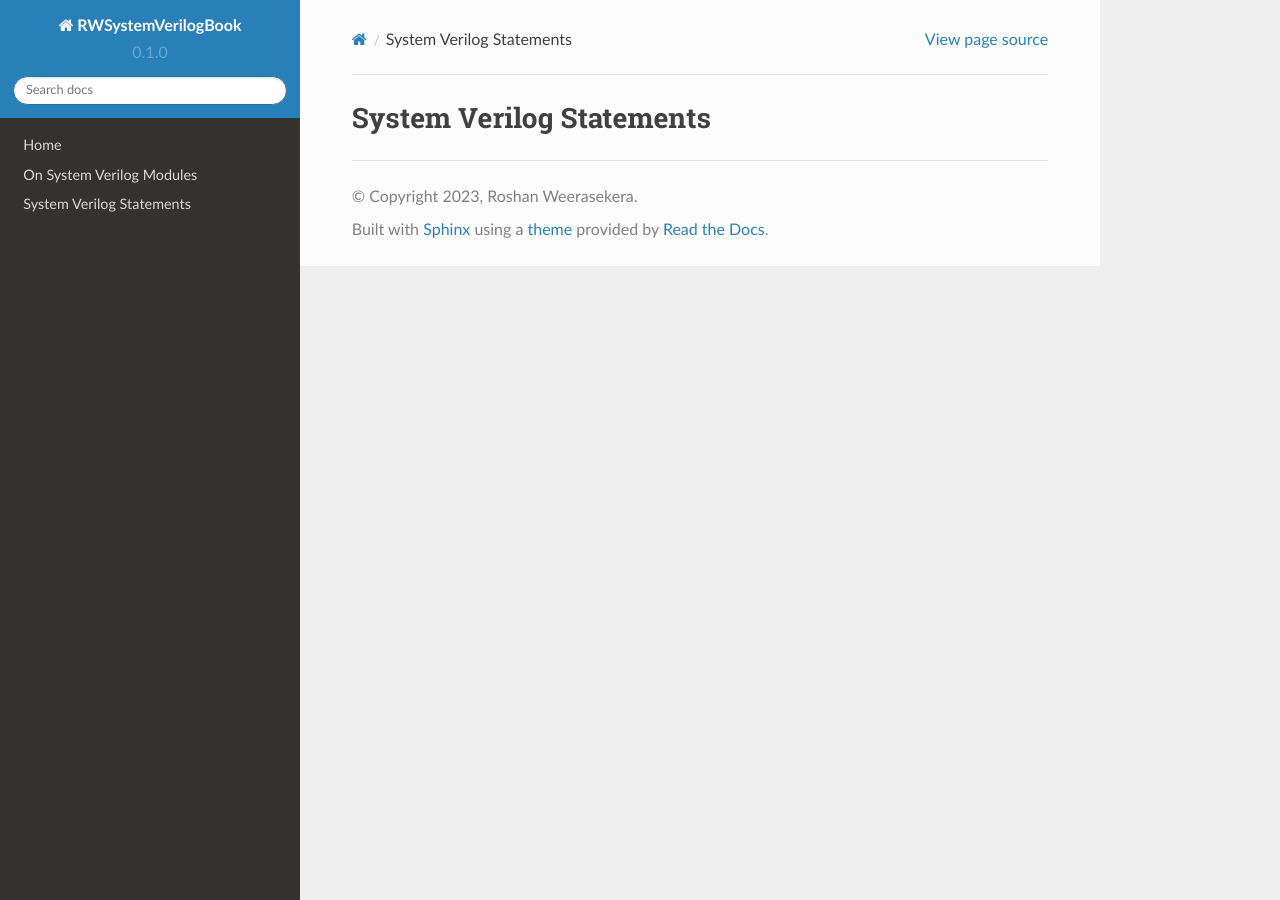
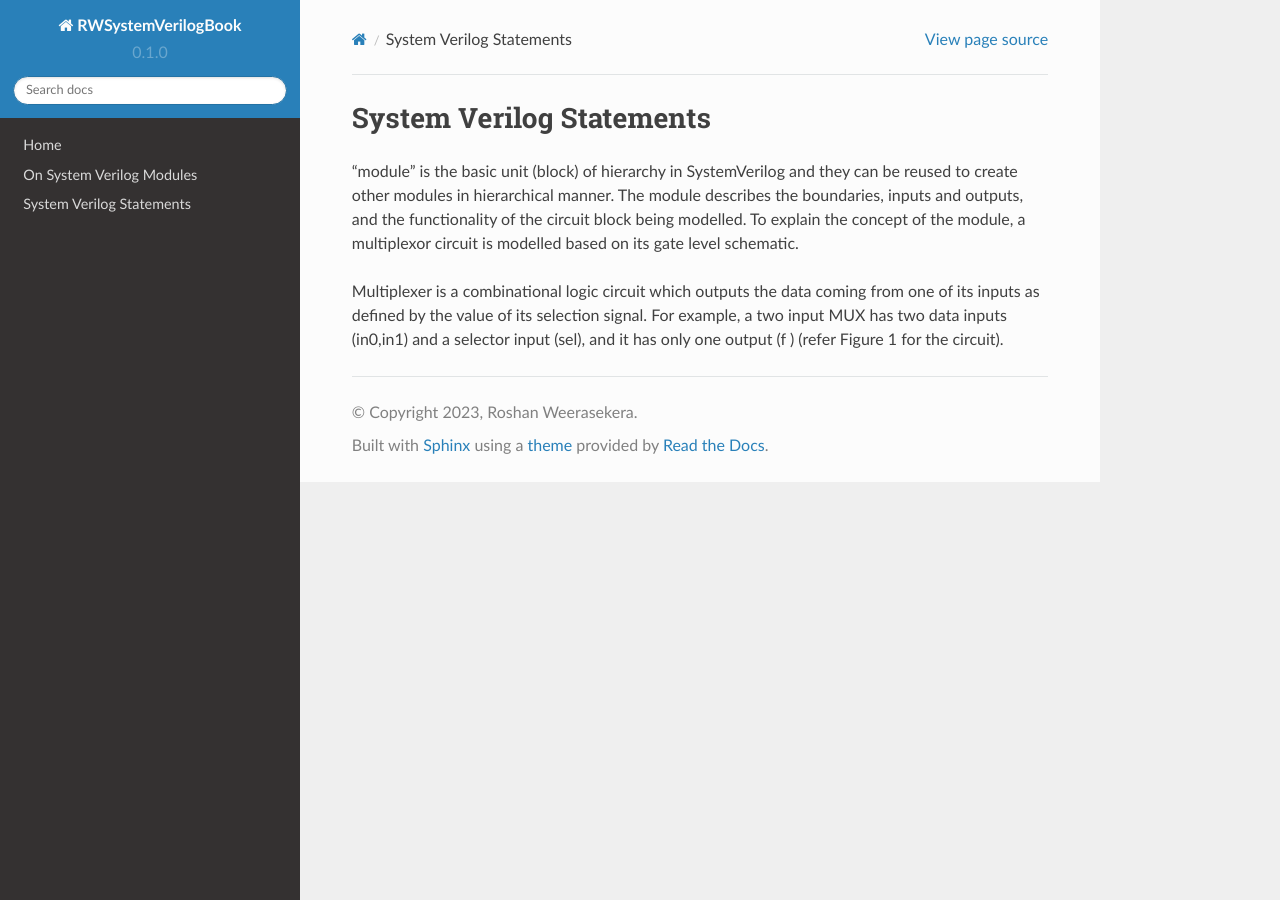
Before and after one commit to roshan-weerasekera/RWSVTutorial, a Sphinx documentation site: the page built from docs/source/SVstatements.rst, in a window 1280 px wide. Built offline with Sphinx 7.4.7 and the Read the Docs theme 2.0.0, drawn with Linux system fonts in a browser that asks for light colours.

Commit message:
Update SVstatements.rst

```diff
--- a/docs/source/SVstatements.rst
+++ b/docs/source/SVstatements.rst
@@ -1,2 +1,5 @@
 System Verilog Statements
 =========================
+“module” is the basic unit (block) of hierarchy in SystemVerilog and they can be reused to create other modules in hierarchical manner. The module describes the boundaries, inputs and outputs, and the functionality of the circuit block being modelled. To explain the concept of the module, a multiplexor circuit is modelled based on its gate level schematic.
+
+Multiplexer is a combinational logic circuit which outputs the data coming from one of its inputs as defined by the value of its selection signal. For example, a two input MUX has two data inputs (in0,in1) and a selector input (sel), and it has only one output (f ) (refer Figure 1 for the circuit).
```
